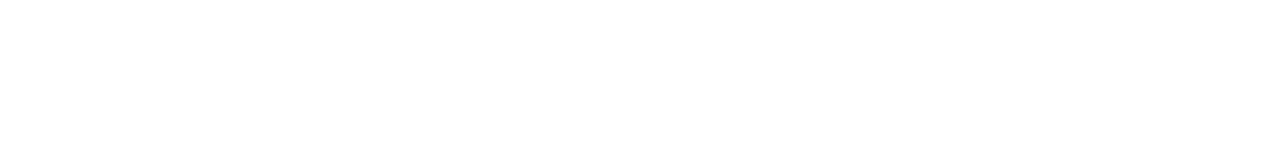
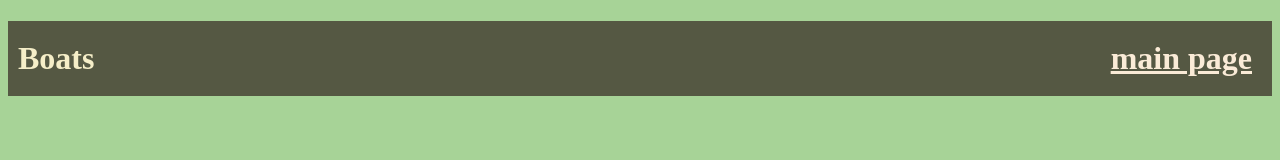
Before and after one commit to asdiar34/Mysite, a plain HTML site: page boat.html in a window 1280 px wide. Drawn offline with Linux system fonts and the light colour scheme.

Commit message:
Add files via upload

```diff
--- a/boat.html
+++ b/boat.html
@@ -0,0 +1,10 @@
+<!DOCTYPE html>
+<html lang="en">
+<head>
+    <link rel="stylesheet" href="./styles/sytle.css">
+    <title>Document</title>
+</head>
+<body>
+    <h1>Boats <a href="index.html" class="mainpage">main page</a></h1>
+</body>
+</html>
--- a/styles/sytle.css
+++ b/styles/sytle.css
@@ -1,17 +1,24 @@
 *{background-color: #A7D397; color: antiquewhite;}
 
 h1 {
-    background-color: #555843;
-    color: #F5EEC8;
-    height: 75px;
-    display: flex;
-    align-items: center; /* Vertically centers the content */
-    text-align: center;
-  }
+  background-color: #555843;
+  color: #F5EEC8;
+  height: 75px;
+  display: flex;
+  align-items: center;
+  justify-content: space-between; /* Add space between content */
+  padding: 0 10px; /* Add padding for better spacing */
+}
 
   h2{background-color: #BCA37F;width: fit-content; b}
 
-  p{background-color: #113946;}
+  .mainpage {
+    background-color: #555843;
+    text-align: right;
+    padding-right: 10px; /* Add some right padding for better spacing */
+}
 
+p{background-color: #113946;}
+.mainlinks{background-color: #BCA37F;width: fit-content; b}
   .links{background-color: #113946; width:min-content;}
   ol{background-color: #113946;}
```
Also changed, not shown: cars.html (+9 -0 lines), index.html (+10 -6 lines), myprojects.html (+10 -0 lines), watches.html (+10 -0 lines).
